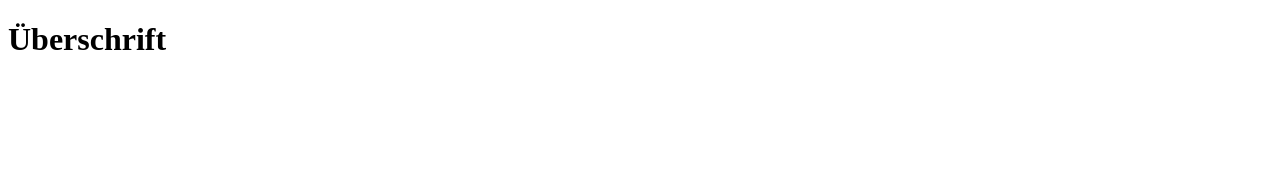
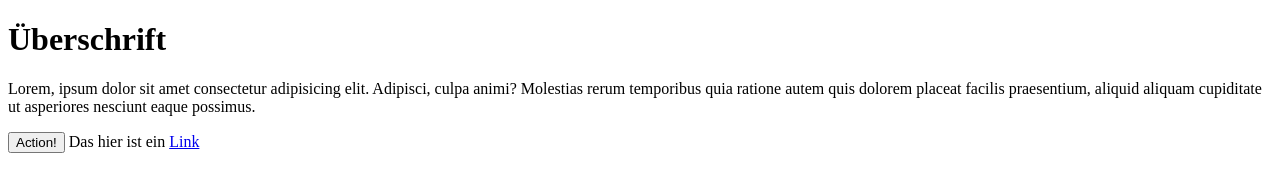
Before and after one commit to DanielWoytitzki/Testprojekt, a plain HTML site: page index.html in a window 1280 px wide. Drawn offline with Linux system fonts and the light colour scheme.

Commit message:
added examples

```diff
--- a/index.html
+++ b/index.html
@@ -1,13 +1,24 @@
 <!DOCTYPE html>
 <html lang="en">
+
 <head>
     <meta charset="UTF-8">
     <meta name="viewport" content="width=device-width, initial-scale=1.0">
     <title>Test</title>
 </head>
+
 <body>
 
     <h1>Überschrift</h1>
 
+    <p>Lorem, ipsum dolor sit amet consectetur adipisicing elit. Adipisci, culpa animi? Molestias rerum temporibus quia
+        ratione autem quis dolorem placeat facilis praesentium, aliquid aliquam cupiditate ut asperiores nesciunt eaque
+        possimus.</p>
+
+        <button>Action!</button>
+
+        Das hier ist ein <a href="#">Link</a>
+
 </body>
+
 </html>
```
